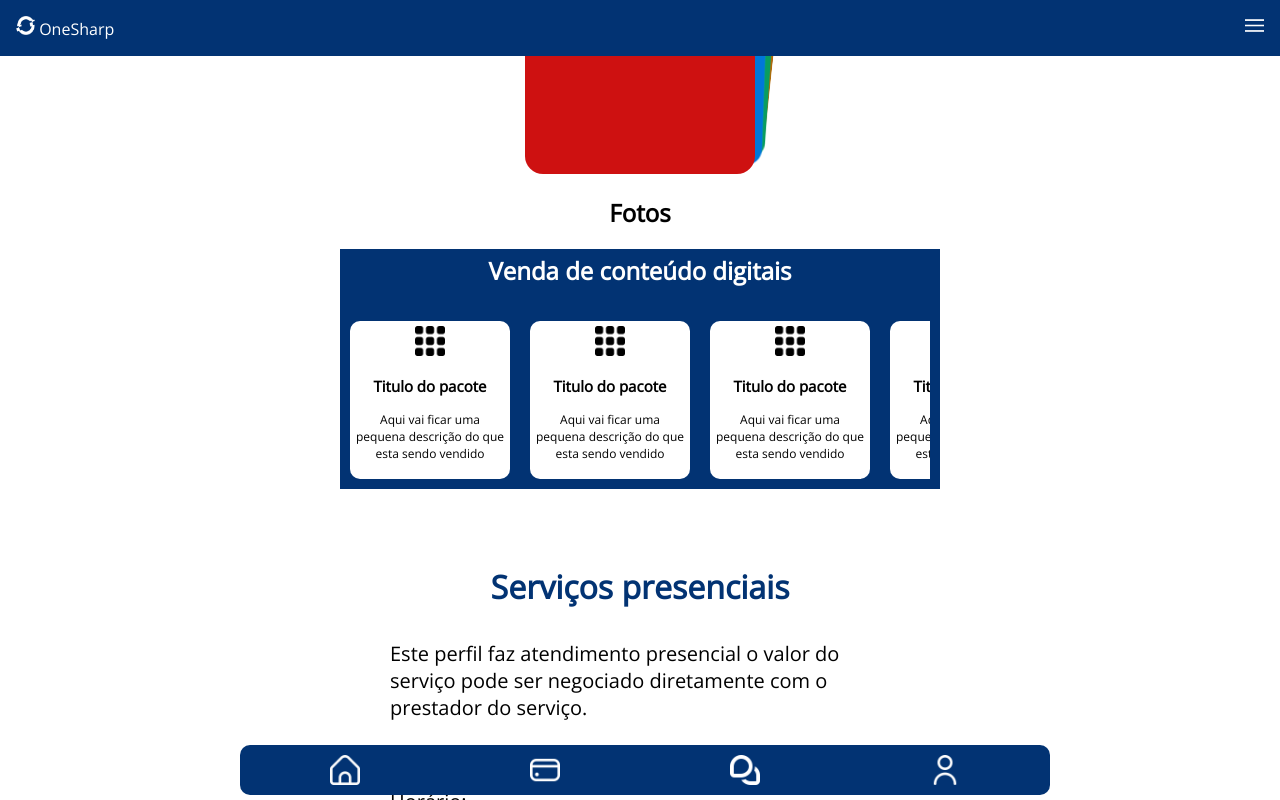
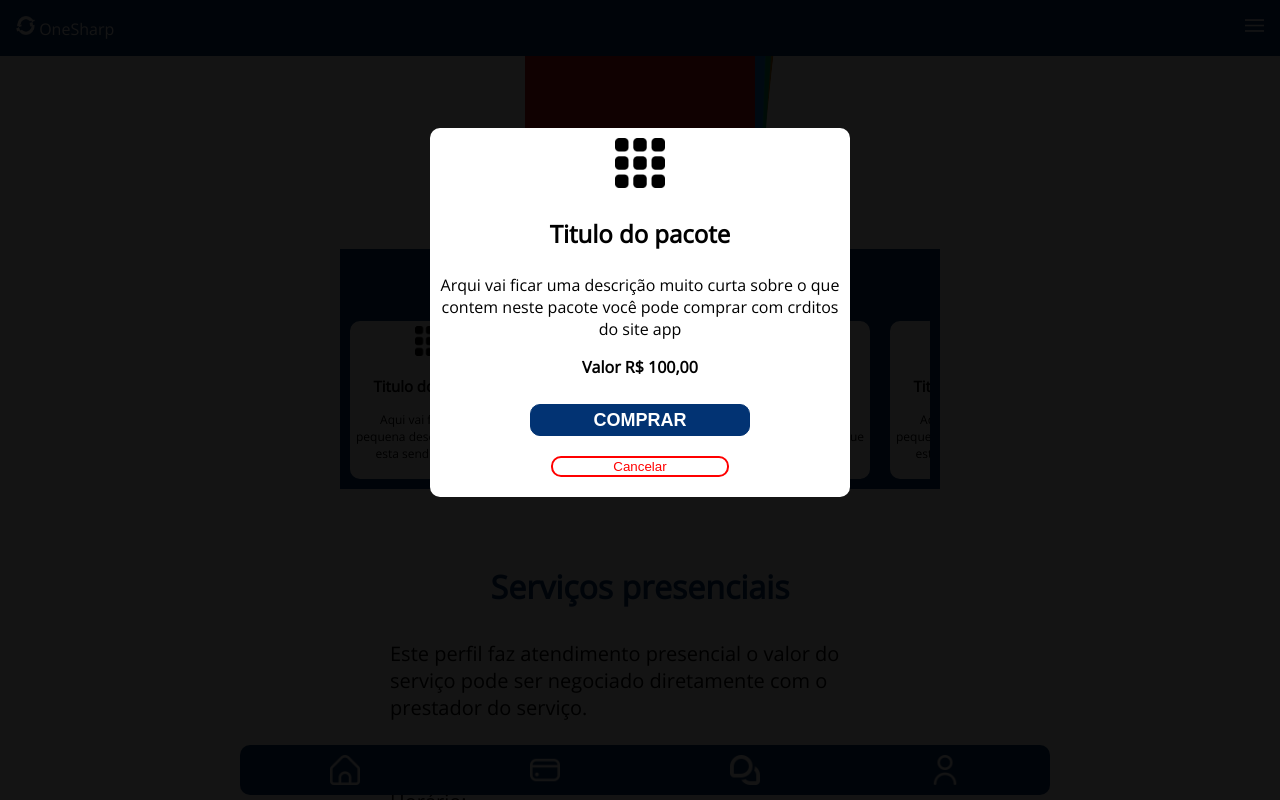
Before and after one commit to Gustavowp8/OneSharp, a plain HTML site: page pages/prestador.html in a window 1280 px wide. Both pictures are taken after a click on the element 430 px from the left and 1547 px from the top of the page. Shown: the part 1147-1947 px from the top of the page. Drawn offline with nearby package versions, Linux system fonts and the light colour scheme.

Commit message:
Janela popup adicionado

```diff
--- a/pages/estilo/prestador.css
+++ b/pages/estilo/prestador.css
@@ -367,6 +367,70 @@ body{
       color: #ffffff;
   }
 
+  .confirCompraPacote{
+      display: none;
+      background: rgba(0, 0, 0, 0.922);
+      position: fixed;
+      top: 0;
+      left: 0;
+      width: 100%;
+      height: 100%;
+      z-index: 1100;
+  }
+
+  .confirCompraPacote2{
+      background: #ffffff;
+      padding: 10px;
+      max-width: 400px;
+      margin: auto;
+      margin-top: 10%;
+      border-radius: 10px;
+  }
+
+  .confirCompraPacote3 {
+      text-align: center;
+  }
+
+  .confirCompraPacote3 img{
+      width: 50px;
+  }
+
+  #tTituloCompra{
+    font-weight: 700;
+    font-size: 24px;
+  }
+
+  #tDescritivo{
+    font-weight: 400;
+    font-size: 16px;
+  }
+
+  #confirmarCompra{
+    width: 220px;
+    height: 32px;
+    margin: 10px;
+    background: #023373;
+    color: #ffffff;
+    font-weight: 700;
+    font-size: 18px;
+    border-radius: 10px;
+    border: 1px solid #023373;
+  }
+
+  #confirmarCompra:hover{
+      box-shadow: 3px 3px 3px 1px rgba(0, 0, 0, 0.426);
+  }
+
+  #cancelarCompra{
+      background: #ffffff;
+      border: 2px solid red;
+      padding-left: 60px;
+      padding-right: 60px;
+      border-radius: 10px;
+      color: red;
+      margin: 10px;
+  }
+
 /*========= Conteudo =============*/
 
 @media(max-width: 600px){
@@ -384,4 +448,9 @@ body{
 
         margin-right: 10px;
     }
+
+    .confirCompraPacote2{
+        width: auto;
+        margin: 50px;
+    }
   }
--- a/pages/funcao/app.js
+++ b/pages/funcao/app.js
@@ -12,3 +12,17 @@ menu.addEventListener('click', mMenu)
 function irPerfil(){
     location='prestador.html'
 }
+/*======= compra pacote =======*/
+function chamacompra(){
+    confirCompraPacote.style.display='block'
+}
+
+function fecharcompra(){
+    confirCompraPacote.style.display='none'
+}
+
+const comprar = document.getElementById('confirmarCompra')
+comprar.addEventListener('click', realizarcompra)
+function realizarcompra(){
+    alert('Indisponivel no momento')
+}
--- a/pages/prestador.html
+++ b/pages/prestador.html
@@ -123,7 +123,7 @@
 
         <div class="cdigitalum">
 
-            <div>
+            <div onclick="chamacompra()">
                 <img src="../arquivos/icones/rede.png">
 
                 <h3>Titulo do pacote</h3>
@@ -181,6 +181,26 @@
 
     </div>
 
+    <div class="confirCompraPacote" id="confirCompraPacote">
+        <div class="confirCompraPacote2">
+            <div class="confirCompraPacote3">
+
+                <img src="../arquivos/icones/rede.png">
+                <h3 id="tTituloCompra">Titulo do pacote</h3>
+                <p id="tDescritivo">
+                    Arqui vai ficar uma descrição muito curta sobre o que contem neste pacote você pode comprar com crditos do site app
+                </p>
+
+                <p><strong>Valor R$ 100,00</strong></p>
+
+                <button id="confirmarCompra">COMPRAR</button> <br>
+
+                <button id="cancelarCompra" onclick="fecharcompra()">Cancelar</button>
+
+            </div>
+        </div>
+    </div>
+
     <!--====== Menu baixo =======-->
     <br> <br><br>
     <div class="menubaixo">
```
